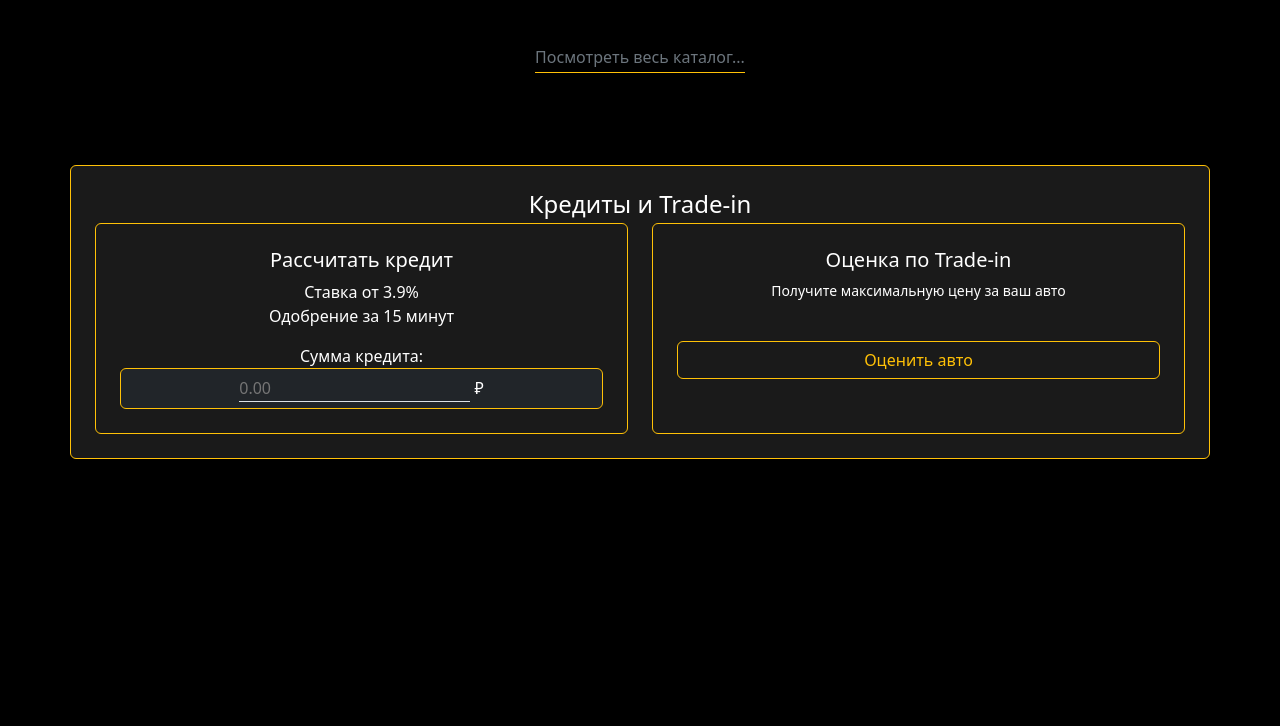
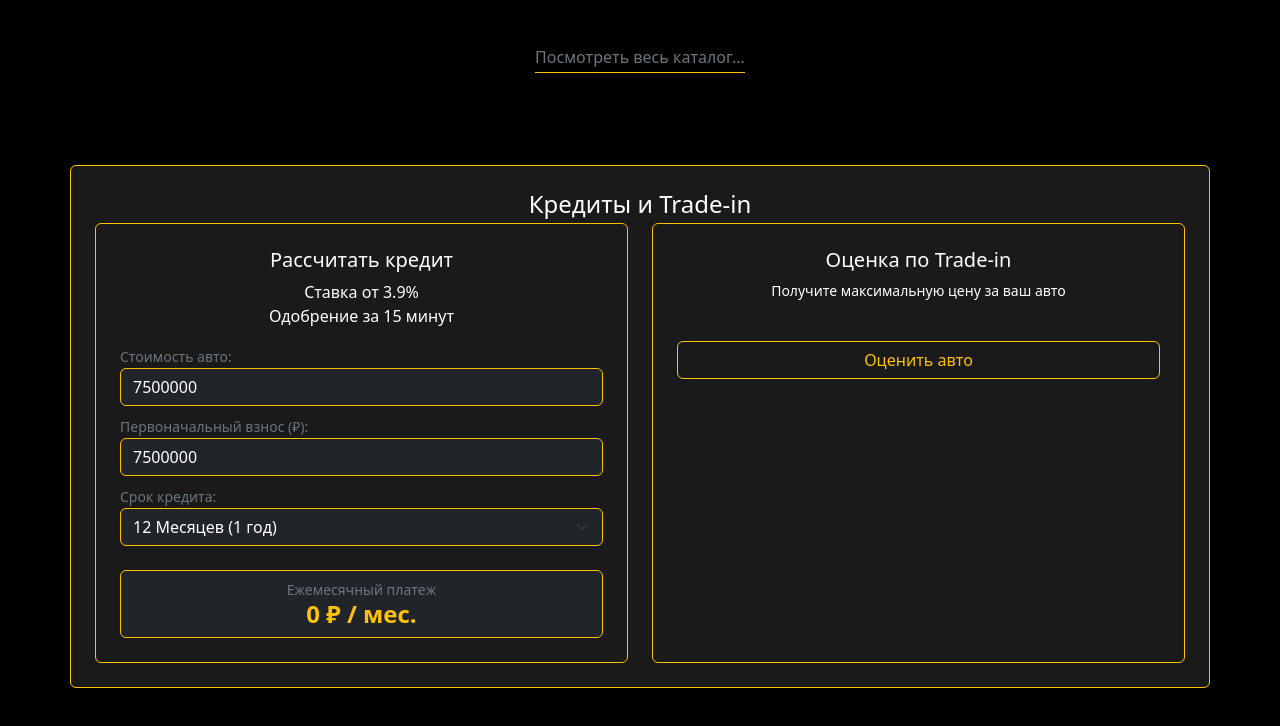
Before and after one commit to constellationsaremine/HTML_kursach, a plain HTML site: page Курсовая_работа/Веб-сайт/index.html in a window 1280 px wide. Shown: the part 1579-2305 px from the top of the page. Before the commit the page ends 2086 px from the top, so only its background shows below. Drawn offline with nearby package versions, Linux system fonts and the light colour scheme.

Commit message:
Вечерний апдейт сайта. Добавление частичное скрипта на JS

```diff
--- a/Курсовая_работа/Веб-сайт/index.html
+++ b/Курсовая_работа/Веб-сайт/index.html
@@ -259,10 +259,13 @@
     <section class="#credits py-5">
         <div class="container p-4 border border-warning rounded text-white text-center" style="background-color: #1A1A1A;">
 
+
+            <!--    Заголовок блока     -->
             <h4 class="text-center text-white mb-1">
                 Кредиты и Trade-in
             </h4>
 
+            <!--    Тело блока Кредиты      -->
             <div class="row g-4 ">
                 <div class="col-md-6">
                     <div class="p-4 rounded border border-warning h-100" style="background-color: #1A1A1A;">
@@ -272,28 +275,67 @@
                         </h5>
 
                         <p>
-                            Ставка от 3.9%<br>Одобрение за 15 минут
+                            Ставка от 3.9%
+                            <br>
+                            Одобрение за 15 минут
                         </p>
 
-                        <div class="price-field">
-                            <label for="credit-price">
-                                Сумма кредита:
+                        <!--    1. Стоимость авто  -->
+                        <div class="text-start mt-3">
+                            <label for="credit-price" class="small text-secondary">
+                                Стоимость авто:
                             </label>
-                            <div class="input-wrapper form-control bg-dark text-white border-warning ">
                             <input
-                                    type="text"
-                                    class="bg-dark border-0 border-bottom rounded-0 px-0"
+                                type="number"
+                                class="form-control bg-dark text-white border-warning"
                                 id="credit-price"
                                 name="price"
                                 min="0"
                                 step="0.01"
-                                    placeholder="0.00"
-                                    required
+                                placeholder="Например, 7500000"
+                                value="7500000"
                             >
-                                <span class="currency">
-                                    ₽
+                         </div>
+
+                         <!-- 2. Первоначальный взнос -->
+                        <div class="text-start mt-2">
+                            <label for="down-payment" class="small text-secondary">
+                                Первоначальный взнос (₽):
+                            </label>
+
+                            <input
+                                type="number"
+                                class="form-control bg-dark text-white border-warning"
+                                id="credit-price"
+                                name="price"
+                                min="0"
+                                step="0.01"
+                                placeholder="Например, 7500000"
+                                value="7500000"
+                            >
+                        </div>
+
+                        <!-- 3. Срок кредита -->
+                        <div class="text-start mt-2">
+                            <label for="credit-term" class="small text-secondary">
+                                Срок кредита:
+                            </label>
+
+                            <select  id="credit-term" class="form-select bg-dark text-white border-warning">
+                                <option value="12">12 Месяцев (1 год)</option>
+                                <option value="24">24 Месяца (2 года)</option>
+                                <option value="36">36 Месяцев (3 года)</option>
+                                <option value="48">48 Месяцев (4 года)</option>
+                                <option value="60">60 Месяцев (5 лет)</option>
+                            </select>
+                        </div>
+
+                        <!-- 4. Вывод результата. -->
+                        <div class="mt-4 p-2 rounded bg-dark border border-warning">
+                            <span class="small text-secondary d-block">
+                                Ежемесячный платеж
                             </span>
-                            </div>
+                            <h4 id="monthly-payment" class="text-warning m-0 fw-bold">0 ₽ / мес.</h4>
                         </div>
                     </div>
                 </div>
@@ -328,6 +370,27 @@
     <footer>
         <div class="container"></div>
     </footer>
+
+    <!-- JS-скрипт для подсчёта стоимости кредита: -->
+
+    <script>
+        //  1. Нахождение эл. на стр. по ID:
+
+        const priceInput = document.getElementById('credit-price');
+        const downPaymentInput = document.getElementById('down-payment');
+        const termSelect = document.getElementById('credit-term');
+        const resultDisplay = document.getElementById('monthly-payment');
+
+        //  2. Фнукиця расчёта кредита:
+
+        function calculateLoan()
+        {
+            //  Получение значений из полей:
+            const price = parseFloat(priceInput.value) || 0;
+        }
+
+    </script>
+
     <!--    Подключение JS скриптов Bootstrap   -->
     <script src="https://cdn.jsdelivr.net/npm/bootstrap@5.3.0/dist/js/bootstrap.bundle.min.js"
         integrity="sha384-geWF76RCwLtnZ8qwWowPQNguL3RmwHVBC9FhGdlKrxdiJJigb/j/68SIy3Te4Bkz"
```
Lines whose indentation alone changed are shown as unchanged.
